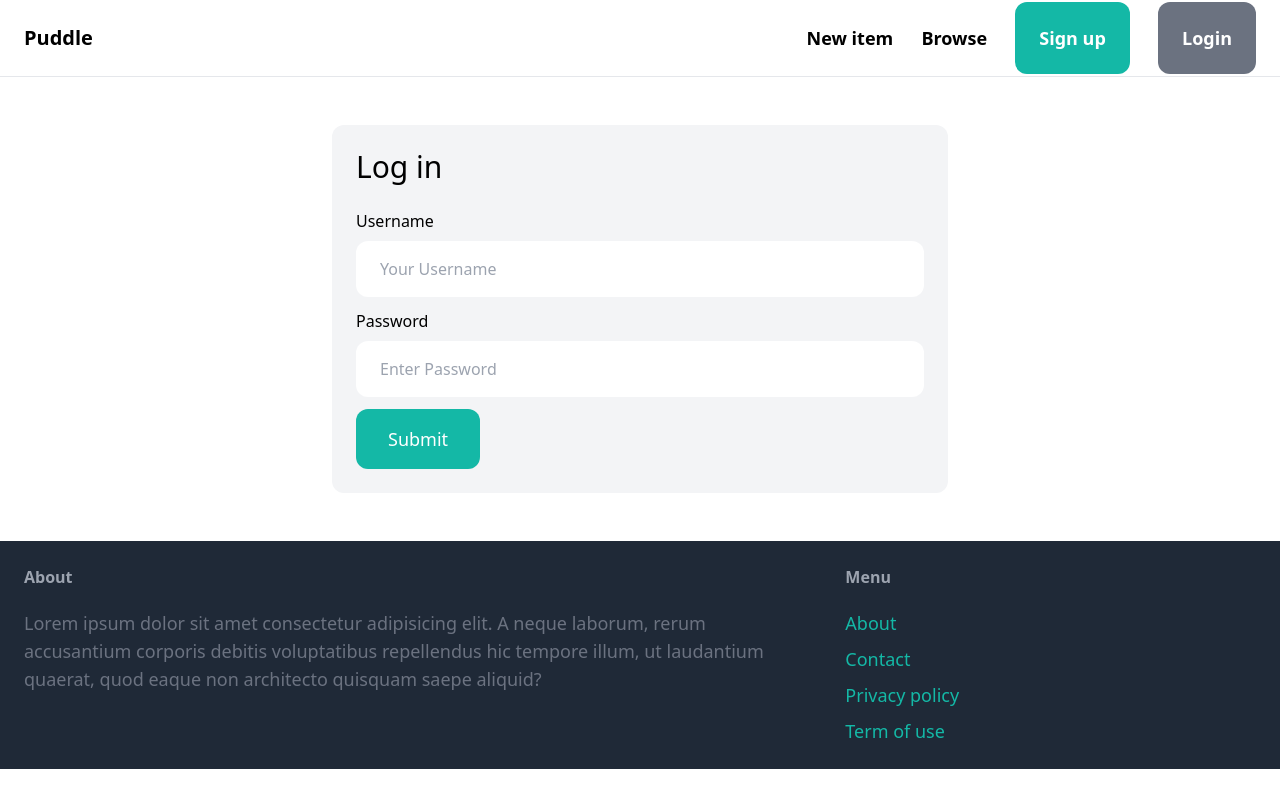
After one commit to Frank-1998/learn_django, a Django app: page /login/ in a window 1280 px wide. The commit adds this page. Run offline with Django 4.2, Linux system fonts and the light colour scheme; some libraries are stand-ins or nearby versions.

Commit message:
add login function, make different look in front page if is user is login

```diff
--- a/puddle/core/forms.py
+++ b/puddle/core/forms.py
@@ -1,6 +1,18 @@
 from django import forms
-from django.contrib.auth.forms import UserCreationForm
+from django.contrib.auth.forms import UserCreationForm, AuthenticationForm
 from django.contrib.auth.models import User
+
+
+class LoginForm(AuthenticationForm):
+    username = forms.CharField(widget=forms.TextInput(attrs={
+        'placeholder' : 'Your Username',
+        'class': 'w-full py-4 px-6 rounded-xl'
+    }))
+
+    password = forms.CharField(widget=forms.PasswordInput(attrs={
+        'placeholder' : 'Enter Password',
+        'class': 'w-full py-4 px-6 rounded-xl'
+    }))
 
 class SignupForm(UserCreationForm):
     class Meta:
--- a/puddle/core/templates/core/base.html
+++ b/puddle/core/templates/core/base.html
@@ -14,8 +14,13 @@
         <div class="space-x-6">
             <a href="#" class="text-lg font-semibold hover:text-gray-500">New item</a>
             <a href="#" class="text-lg font-semibold hover:text-gray-500">Browse</a>
-            <a href="{% url 'core:signup' %}" class="px-6 py-6 text-lg font-semibold bg-teal-500 text-white rounded-xl hover:bg-teal-700">Sign up</a>
-            <a href="#" class="px-6 py-6 text-lg font-semibold bg-gray-500 text-white rounded-xl hover:bg-gray-700">Login</a>
+            {% if request.user.is_authenticated %}
+                <a href="#" class="px-6 py-6 text-lg font-semibold bg-teal-500 text-white rounded-xl hover:bg-teal-700">Inbox</a>
+                <a href="#" class="px-6 py-6 text-lg font-semibold bg-gray-500 text-white rounded-xl hover:bg-gray-700">Dashboard</a>
+            {% else %}
+                <a href="{% url 'core:signup' %}" class="px-6 py-6 text-lg font-semibold bg-teal-500 text-white rounded-xl hover:bg-teal-700">Sign up</a>
+                <a href="{% url 'core:login' %}" class="px-6 py-6 text-lg font-semibold bg-gray-500 text-white rounded-xl hover:bg-gray-700">Login</a>
+            {% endif %}
         </div>
     </nav>
     <div class="px-6 py-6">
--- /dev/null
+++ b/puddle/core/templates/core/login.html
@@ -0,0 +1,31 @@
+{% extends 'core/base.html' %}
+
+{% block title %}Sign Up{% endblock %}
+
+{% block content %}
+<div class="w-1/2 my-6 mx-auto p-6 bg-gray-100 rounded-xl" >
+    <h1 class="mb-6 text-3xl">Log in</h1>
+    <form method="post" action=".">
+        {% csrf_token %}
+
+        <div class="mb-3">
+            <label class="inline-block mb-2">Username</label><br>
+            {{ form.username }}
+        </div>
+        <div class="mb-3">
+            <label class="inline-block mb-2">Password</label><br>
+            {{ form.password }}
+        </div>
+        {% if form.errors or form.non_field_errors %}
+            <div class="mb-3 p-6 bg-red-100 rounded-xl">
+                {% for field in form %}
+                    {{ field.errors }}
+                {% endfor %}
+
+                {{ form.non_field_errors }}
+            </div>
+        {% endif %}
+        <button class="py-4 px-8 text-lg bg-teal-500 hover:bg-teal-700 rounded-xl text-white">Submit</button>
+    </form>
+</div>
+{% endblock %}
--- a/puddle/core/urls.py
+++ b/puddle/core/urls.py
@@ -1,10 +1,12 @@
+from django.contrib.auth import views as auth_views
 from django.urls import path
 from . import views
-
+from . forms import LoginForm
 app_name = "core"
 
 urlpatterns = [
     path('', views.index, name='index'),
     path('contact/', views.contact, name='contact'),
     path('signup/', views.Signup, name='signup'),
+    path('login/', auth_views.LoginView.as_view(template_name='core/login.html', authentication_form=LoginForm), name='login'),
 ]
--- a/puddle/puddle/settings.py
+++ b/puddle/puddle/settings.py
@@ -125,3 +125,7 @@ MEDIA_ROOT = BASE_DIR / 'media'
 # https://docs.djangoproject.com/en/4.2/ref/settings/#default-auto-field
 
 DEFAULT_AUTO_FIELD = 'django.db.models.BigAutoField'
+
+LOGIN_URL = '/login/'
+LOGIN_REDIRECT_URL = '/'
+LOGOUT_REDIRECT_URL = '/'
```
